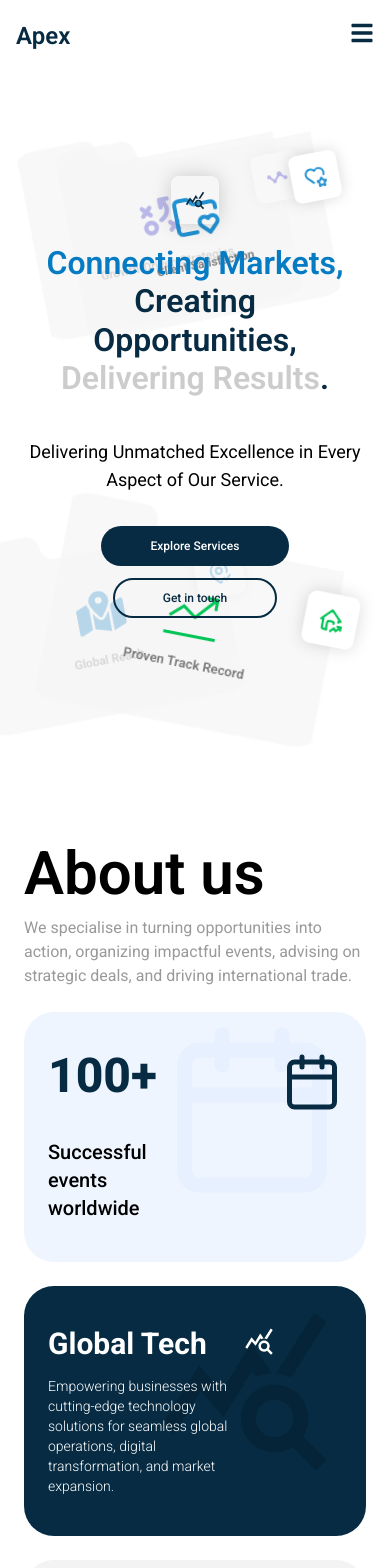
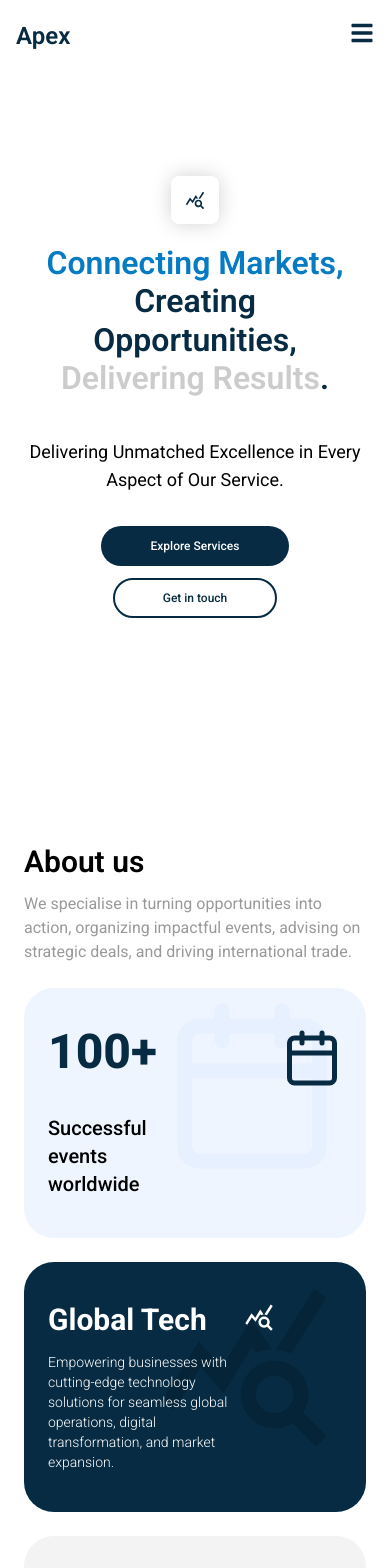
Before and after one commit to ashutoshofficial25/tech-web, a React (Vite) app: page /apex in a window 390 px wide. Shown: the top 1568 px of the page. Built offline with nearby package versions, Linux system fonts and the light colour scheme.

Commit message:
all media issues fixed

```diff
--- a/src/components/apex/About.tsx
+++ b/src/components/apex/About.tsx
@@ -23,7 +23,7 @@ const About = () => {
       className="mx-auto 2xl:px-32 lg:px-16 md:px-10 px-6 container"
     >
       <h1
-        className="text-6xl md:text-5xl sm:text-4xl text-black font-semibold md:relative md:left-8 sm:left-4 left-0"
+        className="text-3xl md:text-4xl lg:text-5xl xl:text-6xl text-black font-semibold md:relative md:left-8 sm:left-4 left-0"
         data-aos="fade-up"
       >
         About us
--- a/src/components/apex/Business.tsx
+++ b/src/components/apex/Business.tsx
@@ -28,16 +28,19 @@ const Business = () => {
         className="absolute z-0 top-12 left-1/2 -translate-x-1/2 w-full opacity-50 sm:opacity-70 md:opacity-100"
       />
       <div className="container relative z-10 mx-auto flex flex-col items-center px-4 sm:px-6 md:px-8">
-        <h2 className="text-secondary text-xl sm:text-2xl" data-aos="fade-up">
+        <h2
+          className="text-secondary text-base sm:text-xl md:text-2xl"
+          data-aos="fade-up"
+        >
           Why Choose Us?
         </h2>
         <h1
           data-aos="fade-up"
-          className="text-3xl sm:text-4xl md:text-[44px] mt-4 sm:mt-6 font-semibold text-primary w-full sm:w-3/4 md:w-2/3 lg:w-1/2 text-center"
+          className="text-xl sm:text-3xl md:text-4xl lg:text-[44px] mt-4 sm:mt-6 font-semibold text-primary w-full sm:w-3/4 md:w-2/3 lg:w-1/2 text-center"
         >
           We Have Helped Businesses Thrive Globally
         </h1>
-        <p className="text-black/60 font-light mt-4 sm:mt-6 text-center w-full sm:w-3/4 md:w-2/3 lg:w-1/2">
+        <p className="text-black/60 sm:text-base text-sm font-light mt-4 sm:mt-6 text-center w-full sm:w-3/4 md:w-2/3 lg:w-1/2">
           With a proven track record of success, we have empowered businesses
           worldwide by delivering strategic solutions in event planning, global
           trade, and market expansion.
--- a/src/components/apex/ContactUs.tsx
+++ b/src/components/apex/ContactUs.tsx
@@ -35,14 +35,14 @@ const ContactUs = () => {
         data-aos="fade-down"
       >
         <h2
-          className="text-secondary text-2xl"
+          className="text-secondary text-base sm:text-xl md:text-2xl"
           data-aos="fade-down"
           data-aos-delay="150"
         >
           Contact Us
         </h2>
         <h1
-          className="text-[44px] mt-2 font-semibold text-primary md:w-1/2 w-full px-4 md:px-0 text-center"
+          className="text-xl sm:text-3xl md:text-4xl lg:text-[44px] mt-2 font-semibold text-primary md:w-1/2 w-full px-4 md:px-0 text-center"
           data-aos="fade-down"
           data-aos-delay="200"
         >
--- a/src/components/apex/Hero.tsx
+++ b/src/components/apex/Hero.tsx
@@ -31,7 +31,7 @@ const Hero = () => {
     >
       <HeroIllustractionCard
         label="Growth-Driven Strategies"
-        className="top-32 -rotate-[11deg] left-8"
+        className="top-32 xl:scale-100 scale-60 -rotate-[11deg] xl:left-8 left-0 md:block hidden"
         icon={<BiStats className="text-[#0905c4] text-2xl" />}
         logo={<PiStrategyBold className="text-[#0905C4] text-5xl" />}
         data-aos="fade-right"
@@ -39,7 +39,7 @@ const Hero = () => {
       />
       <HeroIllustractionCard
         label="Client Satisfaction"
-        className="top-32 -rotate-[11deg] right-16"
+        className="top-32 xl:scale-100 scale-60  -rotate-[11deg] xl:right-16 right-0 md:block hidden"
         icon={<TbHeartStar className="text-[#2291D2] text-2xl" />}
         logo={<LuFolderHeart className="text-[#2291D2] text-5xl" />}
         data-aos="fade-left"
@@ -47,7 +47,7 @@ const Hero = () => {
       />
       <HeroIllustractionCard
         label="Global Reach"
-        className="bottom-32 -rotate-[11deg] right-40"
+        className="bottom-32 xl:scale-100 scale-60  -rotate-[11deg] xl:right-40 right-20 md:block hidden"
         icon={<LuMapPinCheck className="text-[#057BC4] text-2xl" />}
         logo={<FaMapLocationDot className="text-[#057BC4] text-5xl" />}
         data-aos="fade-left"
@@ -55,7 +55,7 @@ const Hero = () => {
       />
       <HeroIllustractionCard
         label="Proven Track Record"
-        className="bottom-32 rotate-[11deg] left-16 scale-110"
+        className="bottom-32  rotate-[11deg] xl:left-16 left-0 2xl:scale-110 xl:scale-100 scale-60  md:block hidden"
         icon={<TbHomeStats className="text-[#05C458] text-2xl" />}
         logo={<TfiStatsUp className="text-[#05C458] text-5xl" />}
         data-aos="fade-right"
@@ -74,7 +74,7 @@ const Hero = () => {
           <MdOutlineQueryStats className="text-xl text-primary" />
         </div>
         <h1
-          className="text-[32px] md:text-[48px] lg:text-[56px] text-primary font-semibold 2xl:w-3/5 w-4/5 leading-[1.2] text-center mt-5"
+          className="text-[32px] md:text-[48px] xl:text-[56px] text-primary font-semibold 2xl:w-3/5 w-4/5 leading-[1.2] text-center mt-5"
           data-aos="fade-up"
           data-aos-delay="350"
         >
--- a/src/components/apex/Newsletter.tsx
+++ b/src/components/apex/Newsletter.tsx
@@ -5,7 +5,7 @@ const Newsletter = () => {
   const [email, setEmail] = useState("");
   const handleSubscribe = () => {};
   return (
-    <div className="container px-6 sm:px-8 md:px-12 lg:px-20 flex flex-col md:flex-row md:h-64 mx-auto rounded-[32px] bg-primary my-8 mb-16 sm:mb-8 md:my-16 py-8 md:py-0 justify-between items-center md:gap-x-20 gap-y-6">
+    <div className="container px-6 sm:px-8 md:px-12 lg:px-20 flex flex-col md:flex-row md:h-64 mx-auto md:rounded-[32px] sm:rounded-3xl rounded-2xl bg-primary my-8 mb-16 sm:mb-8 md:my-16 py-8 md:py-0 justify-between items-center md:gap-x-20 gap-y-6">
       <div className="flex flex-row w-full md:w-1/2 justify-between items-center gap-x-4">
         <div className="h-12 w-12 relative rounded-full flex items-center justify-center bg-white">
           <FaEnvelopeOpenText className="text-2xl text-primary" />
```
